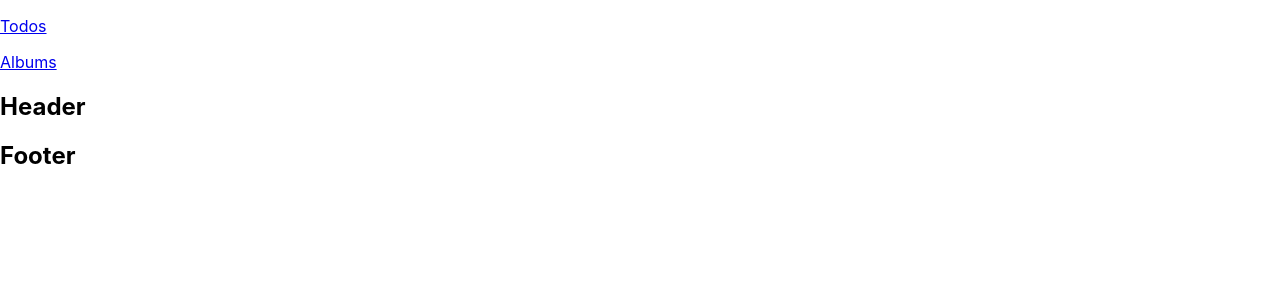
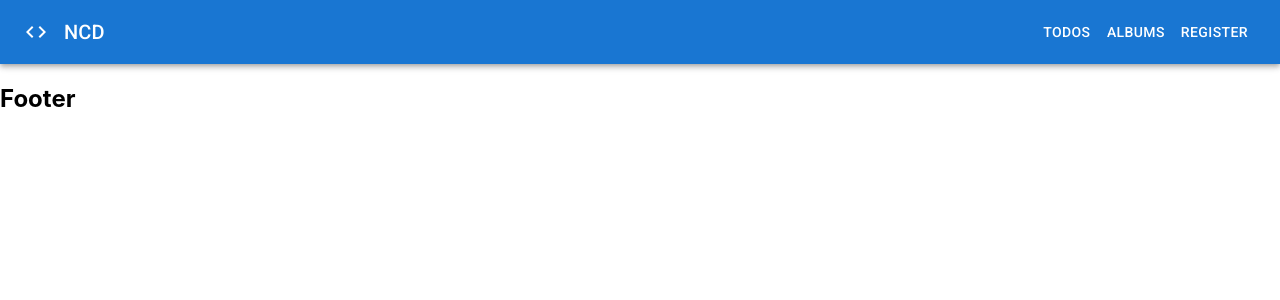
Before and after one commit to ncongduy/learn-react-easy-frontend, a React (Create React App) app: page / in a window 1280 px wide. Shown: the top 300 px of the page. Built offline with nearby package versions, Linux system fonts and the light colour scheme; the HTML template or start-up script is replaced by a standard one.

Commit message:
feat: create component Header

```diff
--- a/src/App.js
+++ b/src/App.js
@@ -1,8 +1,8 @@
 // import { useEffect } from 'react';
 import { Redirect, Route, Switch } from 'react-router';
-import { Link } from 'react-router-dom';
 // import productApi from './api/productApi';
 import './App.css';
+import Header from './components/Header';
 // import NotFound from './components/NotFound';
 import AlbumFeature from './features/Album';
 import CounterFeature from './features/Counter';
@@ -23,14 +23,8 @@
 
   return (
     <div>
-      <p>
-        <Link to="/todos">Todos</Link>
-      </p>
-      <p>
-        <Link to="/albums">Albums</Link>
-      </p>
+      <Header />
 
-      <h2>Header</h2>
       <Switch>
         <Redirect from="/home" to="/" exact />
         <Redirect from="/post-list/:postId" to="/posts/:postId" exact />
--- /dev/null
+++ b/src/components/Header/index.jsx
@@ -0,0 +1,26 @@
+import CodeIcon from '@mui/icons-material/Code';
+import AppBar from '@mui/material/AppBar';
+import Box from '@mui/material/Box';
+import Button from '@mui/material/Button';
+import Toolbar from '@mui/material/Toolbar';
+import Typography from '@mui/material/Typography';
+import * as React from 'react';
+
+export default function Header() {
+  return (
+    <Box sx={{ flexGrow: 1 }}>
+      <AppBar position="static">
+        <Toolbar>
+          <CodeIcon sx={{ mr: 2 }} />
+          <Typography variant="h6" component="div" sx={{ flexGrow: 1 }}>
+            NCD
+          </Typography>
+
+          <Button color="inherit">Todos</Button>
+          <Button color="inherit">Albums</Button>
+          <Button color="inherit">Register</Button>
+        </Toolbar>
+      </AppBar>
+    </Box>
+  );
+}
```
